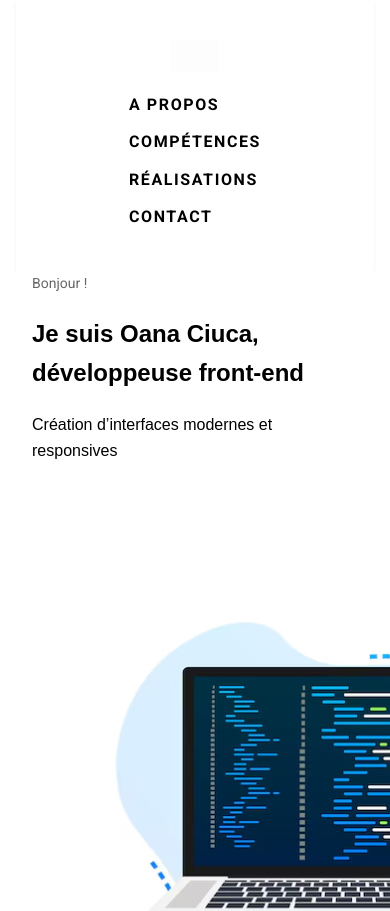
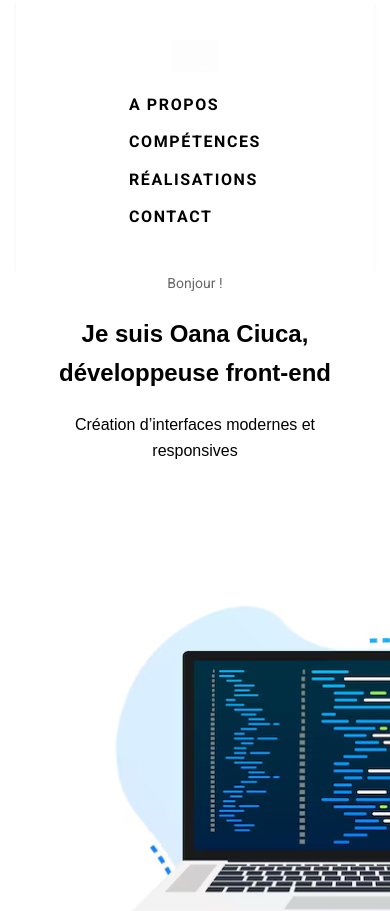
Before and after one commit to oanaciuca/Portfolio, a React (Vite) app: page / in a window 390 px wide. Shown: the top 911 px of the page. Built offline with nearby package versions, Linux system fonts and the light colour scheme; a web font is replaced by a local one.

Commit message:
ajust m query

```diff
--- a/src/index.css
+++ b/src/index.css
@@ -513,11 +513,13 @@ body {
   .banner-container {
     flex-direction: column;
     align-items: center;
+    gap: 1rem;
   }
 
   .banner-text,
   .banner-image {
     width: 100%;
+    text-align: center;
   }
 
   .banner-image {
```
